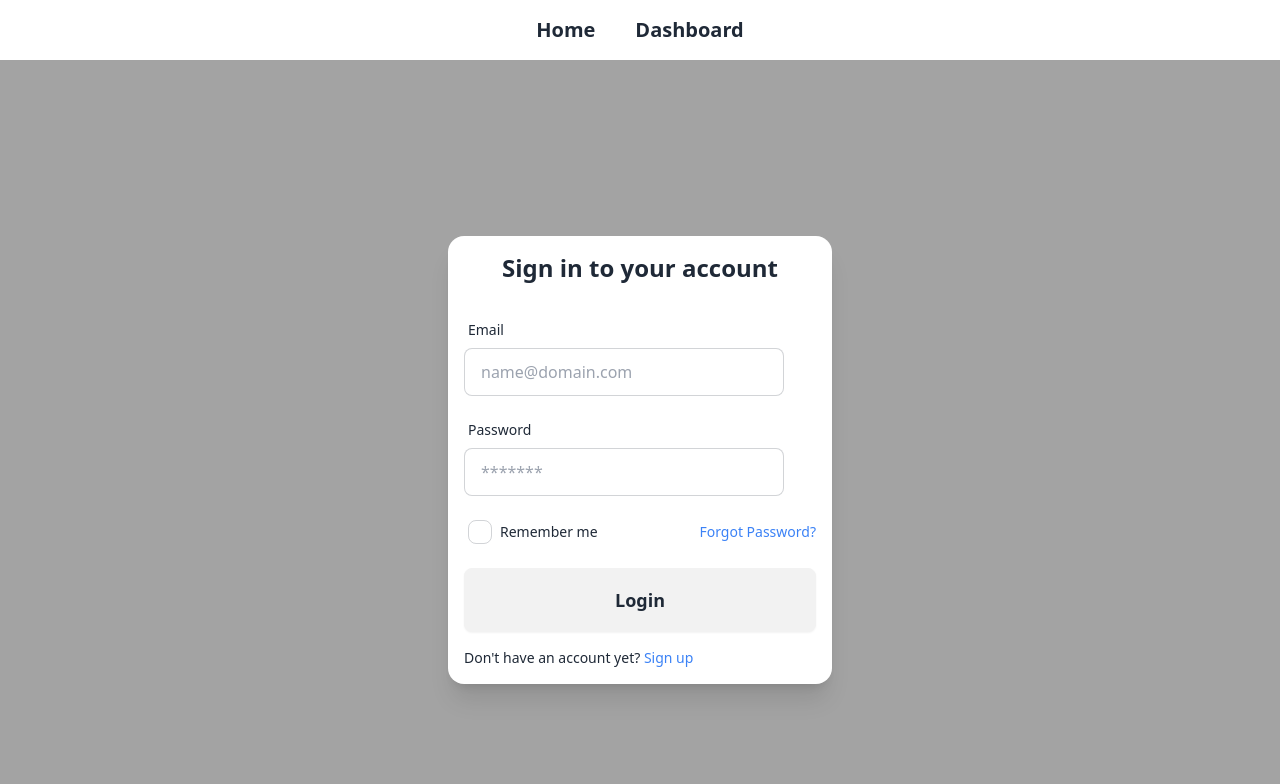
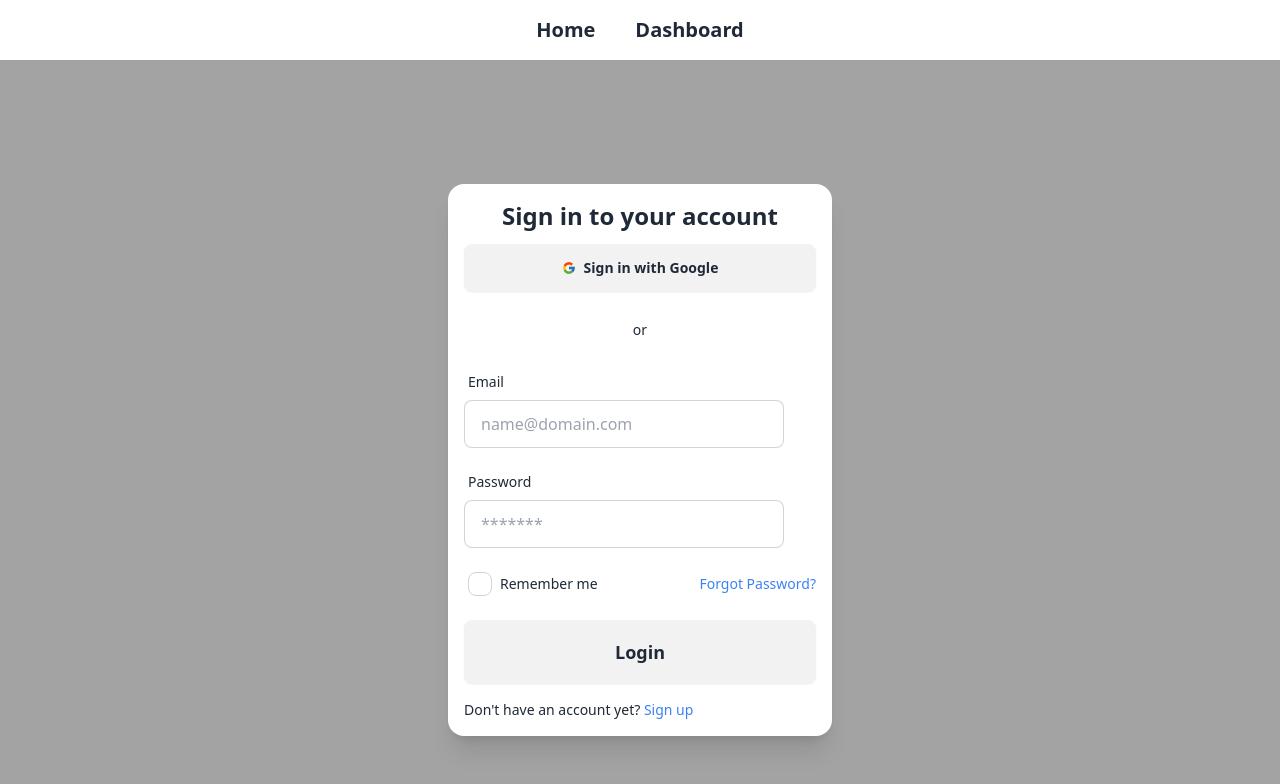
Before and after one commit to Shawn2776/ac_op, a Next.js app: page /signIn in a window 1280 px wide. Shown: the top 784 px of the page. Built offline with nearby package versions, Linux system fonts and the light colour scheme; no server answers.

Commit message:
added Google login

```diff
--- a/app/api/auth/[...nextauth]/route.js
+++ b/app/api/auth/[...nextauth]/route.js
@@ -2,11 +2,16 @@ import { connectMongoDB } from "@/lib/mongodb";
 
 import NextAuth from "next-auth/next";
 import CredentialsProvider from "next-auth/providers/credentials";
+import Google from "next-auth/providers/google";
 import bcrypt from "bcryptjs";
 import User from "@/models/User";
 
 export const authOptions = {
   providers: [
+    Google({
+      clientId: process.env.GOOGLE_CLIENT_ID,
+      clientSecret: process.env.GOOGLE_CLIENT_SECRET,
+    }),
     CredentialsProvider({
       name: "credentials",
       credentials: {},
--- a/components/LoginForm.jsx
+++ b/components/LoginForm.jsx
@@ -4,6 +4,7 @@ import { signIn } from "next-auth/react";
 import Link from "next/link";
 import { useRouter } from "next/navigation";
 import React, { useState } from "react";
+import { FcGoogle } from "react-icons/fc";
 
 const LoginForm = () => {
   const [email, setEmail] = useState("");
@@ -33,10 +34,25 @@ const LoginForm = () => {
     }
   };
 
+  const handleGoogleSignIn = async () => {
+    try {
+      await signIn("google", { callbackUrl: "/dashboard" });
+    } catch (error) {
+      console.log("Google Sign In Error: ", error);
+    }
+  };
+
   return (
     <div className="card card-compact bg-base-100 w-96 shadow-xl">
       <div className="card-body">
         <h1 className="card-title m-auto text-2xl">Sign in to your account</h1>
+
+        <button className="btn" onClick={() => signIn("google")}>
+          <FcGoogle />
+          Sign in with Google
+        </button>
+        <p className="text-center pt-5">or</p>
+
         <form className="flex flex-col gap-4 mt-4" onSubmit={handleSubmit}>
           <label className="form-control w-full max-w-xs">
             <div className="label">
--- a/package.json
+++ b/package.json
@@ -14,7 +14,8 @@
     "next": "15.1.5",
     "next-auth": "^4.24.11",
     "react": "^19.0.0",
-    "react-dom": "^19.0.0"
+    "react-dom": "^19.0.0",
+    "react-icons": "^5.4.0"
   },
   "devDependencies": {
     "@eslint/eslintrc": "^3",
```
Also changed, not shown: 1 other file (tests, documents, lock files or other folders).
